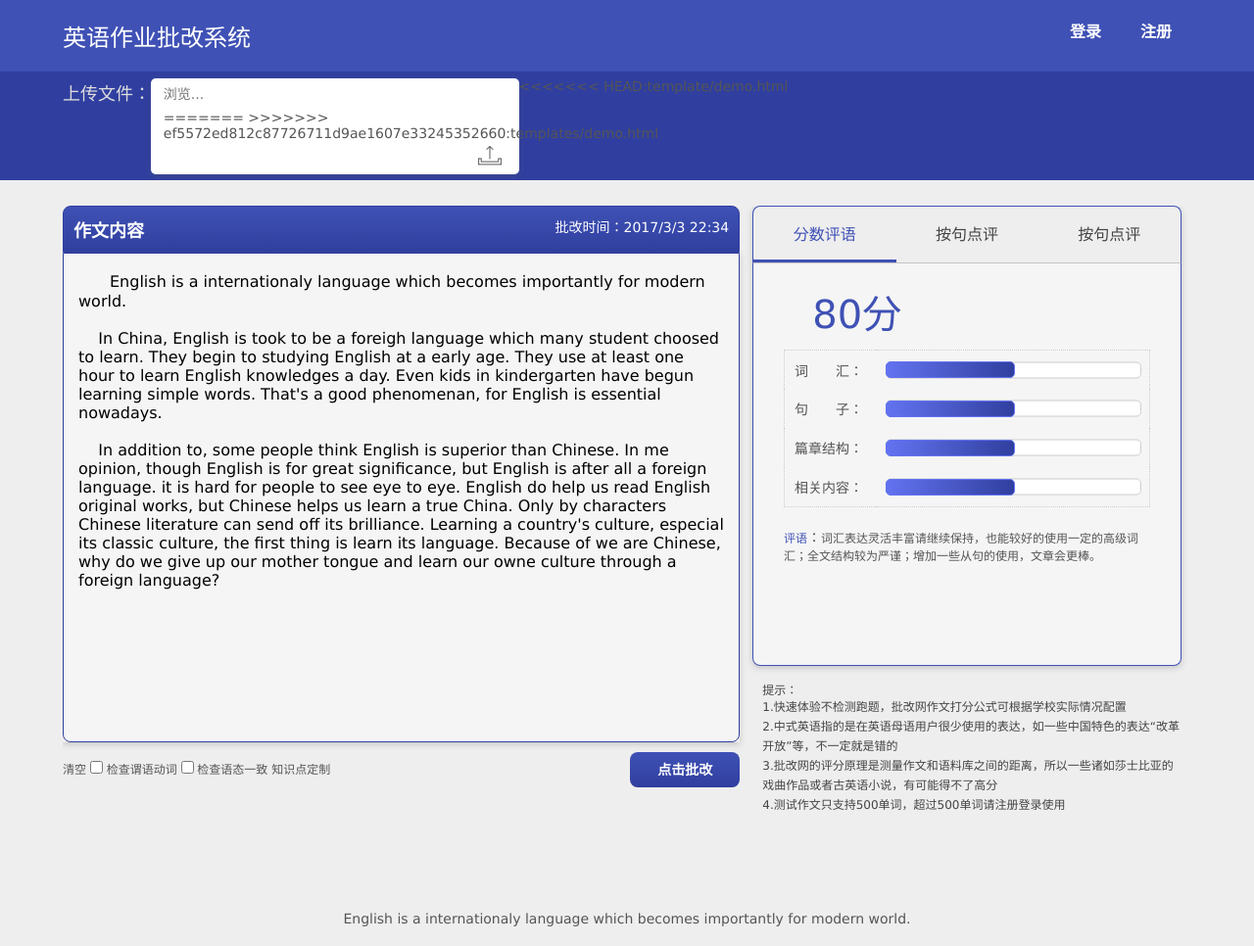
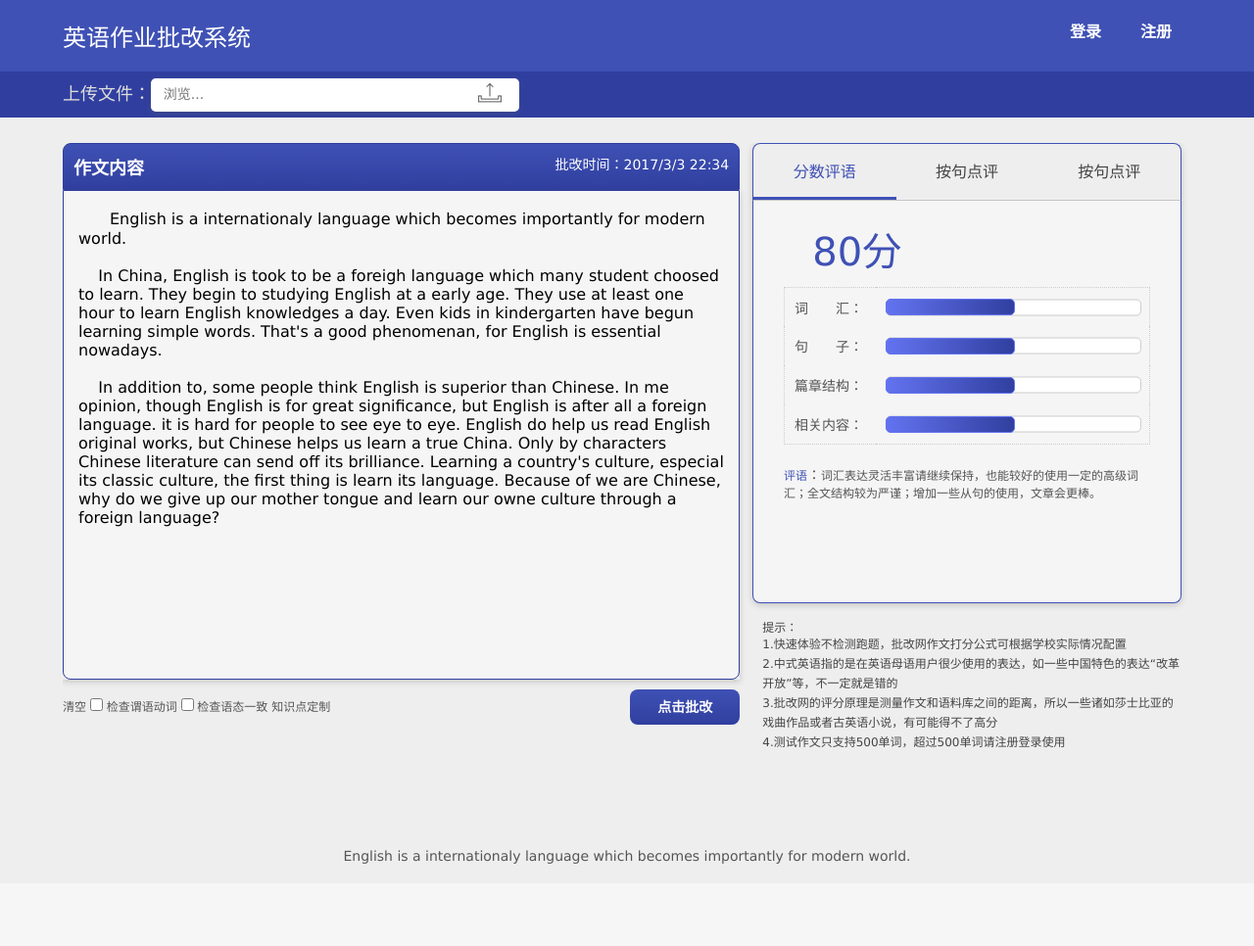
Before and after one commit to shikanon/AutoPerusalProcedure, a Flask app: page / in a window 1280 px wide. Shown: the whole page at 98% size. After the commit the page ends 882 px from the top, so only its background shows below. Run offline with Flask 2, Linux system fonts and the light colour scheme.

Commit message:
修改demo.html合并冲突 Signed-off-by: hao pan <h@p.com>

```diff
--- a/templates/demo.html
+++ b/templates/demo.html
@@ -18,14 +18,10 @@
                     </ul>
                 </div>
                 <div class="submitstyle">
-<<<<<<< HEAD:template/demo.html
                     <div class="submit_title">上传文件：</div>
-                    <form enctype="#" method="get" action="#" class="formcontent">
+                    <form enctype="multipart/form-data" method="post" action="/upload" class="formcontent">
                         <input type="text" placeholder="浏览..." value="" class="filetext"
                                id="filetext"/>
-=======
-                    <form enctype="multipart/form-data" method="post" action="/upload" class="formcontent">
->>>>>>> ef5572ed812c87726711d9ae1607e33245352660:templates/demo.html
                         <input type="file" name="file"
                                class="file" value="上传文件"
                                id="file"  onchange="document.getElementById('filetext').value=this.value"/>
```
